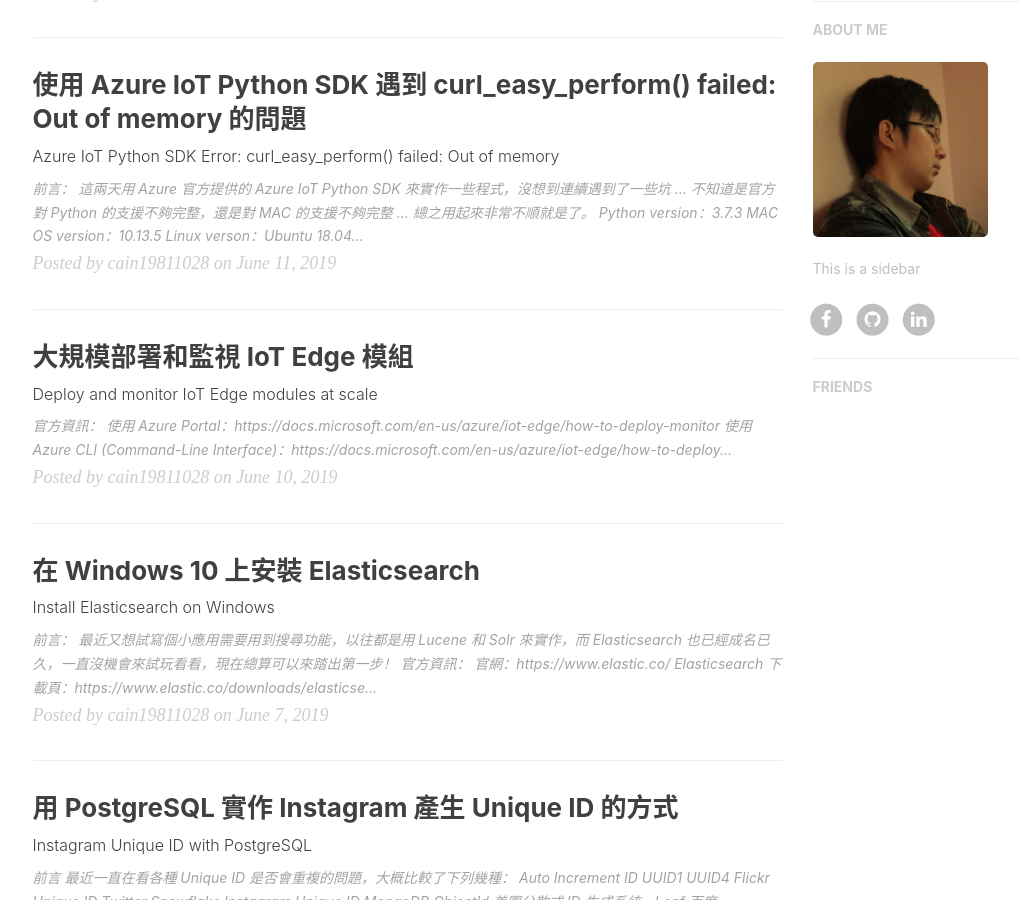
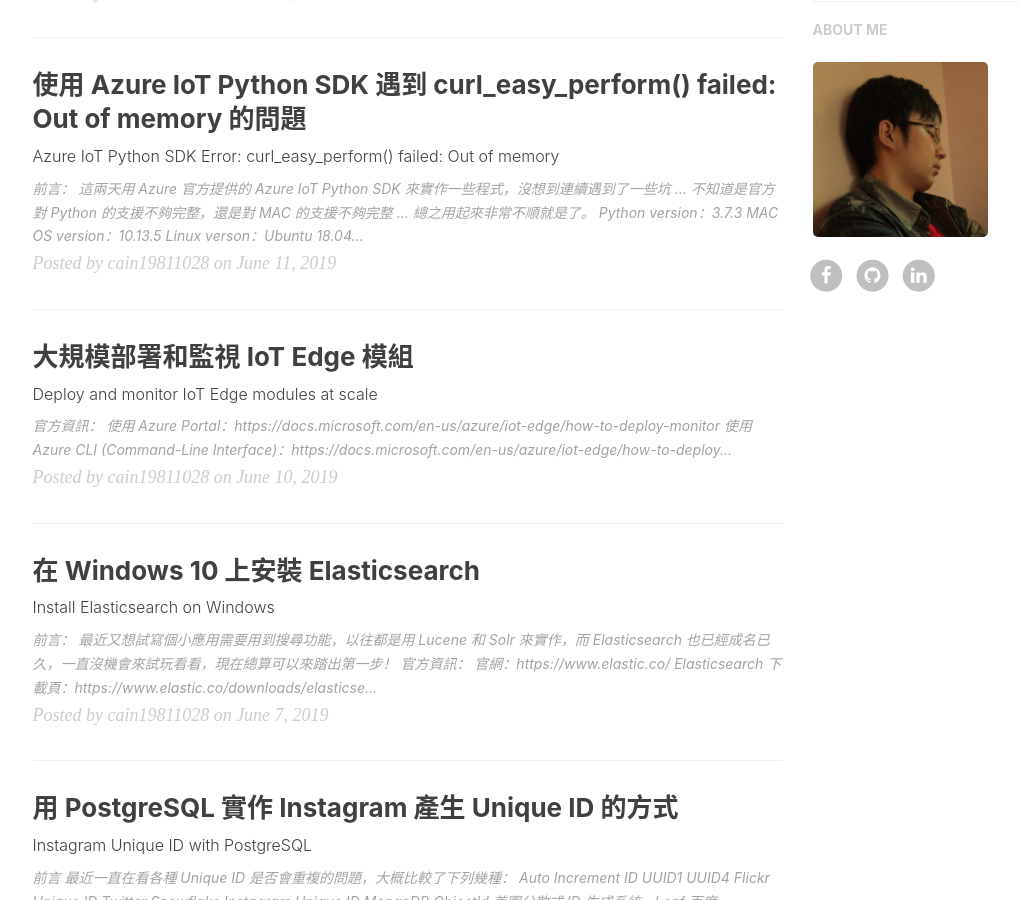
Before and after one commit to cain19811028/cain19811028.github.io, a Jekyll site: the page built from index.html, in a window 1280 px wide and 900 px high, scrolled down 641 px. Shown: the whole window, without its empty margins (135-1154 px from the left). Built offline with Jekyll 4.4.1, drawn with Linux system fonts in a browser that asks for light colours; nearby versions of some CDN libraries; the list of posts is cut into pages by our own code; comment, search, counter and statistics services are not loaded.

Commit message:
feat: hide friends block

```diff
--- a/_config.yml
+++ b/_config.yml
@@ -73,7 +73,7 @@
 
 # Sidebar settings
 sidebar: true                           # whether or not using Sidebar.
-sidebar-about-description: "This is a sidebar"
+sidebar-about-description: ""
 sidebar-avatar: /img/profile.jpg      # use absolute URL, seeing it's used in both `/` and `/about/`
 
 
--- a/_layouts/keynote.html
+++ b/_layouts/keynote.html
@@ -64,8 +64,9 @@
                 {% include featured-tags.html %}
 
                 <!-- Friends Blog -->
+                <!--
                 {% include friends.html %}
-
+                -->
             </div>
         </div>
     </div>
--- a/_layouts/page.html
+++ b/_layouts/page.html
@@ -24,7 +24,9 @@
                 {% include featured-tags.html %}
 
                 <!-- Friends Blog -->
+                <!--
                 {% include friends.html %}
+                -->
             </div>
         {% else %}
 
@@ -54,7 +56,9 @@
                 {% include short-about.html %}
 
                 <!-- Friends Blog -->
+                <!--
                 {% include friends.html %}
+                -->
     		</div>
         {% endif %}
 	</div>
--- a/_layouts/post.html
+++ b/_layouts/post.html
@@ -90,7 +90,9 @@
                 {% include featured-tags.html bottom=true %}
 
                 <!-- Friends Blog -->
+                <!--
                 {% include friends.html %}
+                -->
             </div>
         </div>
     </div>
```
